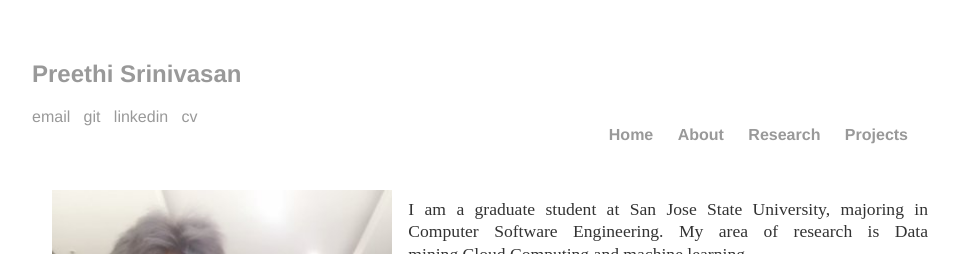
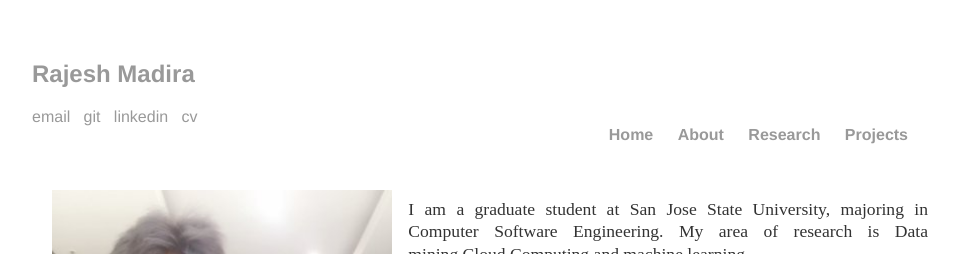
Before and after one commit to mrajesh971/mrajesh971.github.io, a Jekyll site: the page built from index.html, in a window 1280 px wide. Shown: the top 254 px of the page, without its empty margins (160-1119 px from the left). Built offline with Jekyll 4.4.1, drawn with Linux system fonts in a browser that asks for light colours.

Commit message:
Update default.html

```diff
--- a/_layouts/default.html
+++ b/_layouts/default.html
@@ -6,12 +6,12 @@
       <link rel="stylesheet" type="text/css" href="/css/main.css">
     </head>
     <body>
-			<h2><a href="http://preethisrinivasan.github.io">Preethi Srinivasan</a></h2>
+      <h2><a href="http://mrajesh971.github.io">Rajesh Madira</a></h2>
       <header class="info">
         <ul>
-					<li><a href="mailto:preethisrinivasan93@gmail.com">email</a> &nbsp</li>
-					<li><a href="https://github.com/PreethiSrinivasan">git</a> &nbsp</li>
-					<li><a href="https://www.linkedin.com/in/preethis1/">linkedin</a> &nbsp</li>
+          <li><a href="mailto:mrajesh971@gmail.com">email</a> &nbsp</li>
+          <li><a href="https://github.com/mrajesh971">git</a> &nbsp</li>
+          <li><a href="https://www.linkedin.com/in/rajesh-madira/">linkedin</a> &nbsp</li>
           <li><a href="https://drive.google.com/file/d/0B_U3vrMN05B7aVVLVXIyY3M0cXM/view?usp=sharing">cv</a> &nbsp</li>
         </ul>
       <header>
```
Lines whose indentation alone changed are shown as unchanged.
